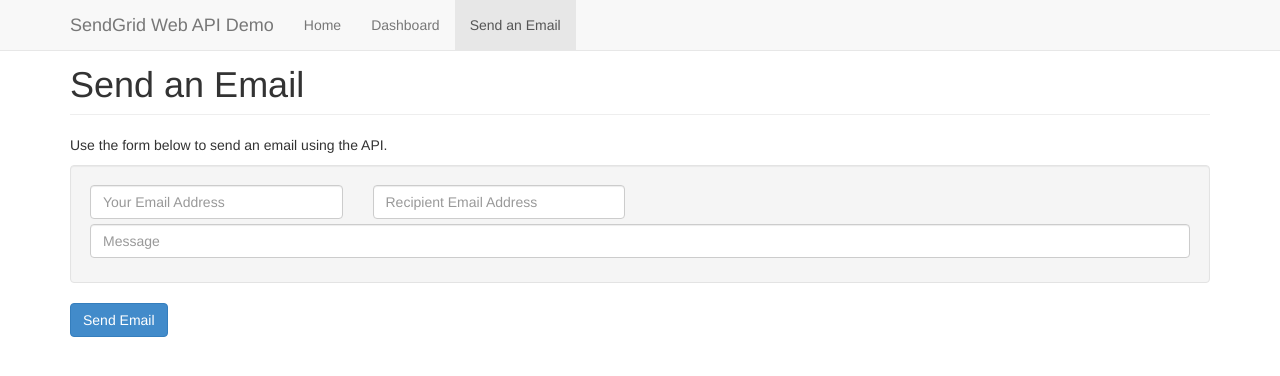
After one commit to stimko68/django-sendgrid-demo, a Django app: template sendgrid_demo/templates/send_email.html in a window 1280 px wide. The commit adds this page. Shown: the top 376 px of the page. Run offline with Django 3.2, Linux system fonts and the light colour scheme; the template is opened without the code that fills it, so the values that code supplies are empty; some libraries are stand-ins or nearby versions.

Commit message:
- Removed testing list of dicts from views.py,  - Added new send_email view  - Added new webpage for send_email

```diff
--- a/sendgrid_demo/sendgrid_demo/urls.py
+++ b/sendgrid_demo/sendgrid_demo/urls.py
@@ -12,4 +12,5 @@ urlpatterns = patterns('',
     url(r'^$', views.index),
     url(r'^index', views.index),
     url(r'^dashboard', views.dashboard),
+    url(r'^send_email', views.send_email),
 )
--- a/sendgrid_demo/templates/base.html
+++ b/sendgrid_demo/templates/base.html
@@ -39,6 +39,7 @@
                     <ul class="nav navbar-nav">
                         <li {% block home %}{% endblock %}><a href='index.html'>Home</a></li>
                         <li {% block dash %}{% endblock %}><a href='dashboard'>Dashboard</a></li>
+                        <li {% block email %}{% endblock %}><a href="send_email">Send an Email</a></li>
                     </ul>
                 </div>
                 <!--/.nav-collapse -->
--- /dev/null
+++ b/sendgrid_demo/templates/send_email.html
@@ -0,0 +1,40 @@
+{% extends 'base.html' %}
+{% load staticfiles %}
+
+{% block email %}class="active"{% endblock %}
+
+{% block css %}
+    <style type="text/css">
+        body {
+			padding-top: 25px;
+		}
+		.date_range {
+			display: inline-block;
+		}
+        .form-control {
+            margin-bottom: 5px;
+        }
+        #email_body {
+            rows: 10px;
+        }
+    </style>
+{% endblock %}
+
+{% block content %}
+<h1 class="page-header">Send an Email</h1>
+<p>Use the form below to send an email using the API.</p>
+<div class="well">
+    <div class="row">
+        <div class="col-sm-3">
+            <input type="text" class="form-control" placeholder="Your Email Address">
+        </div>
+        <div class="col-sm-3">
+            <input type="text" class="form-control" placeholder="Recipient Email Address">
+        </div>
+    </div>
+    <input type="text" class="form-control" placeholder="Message" id="email_body">
+</div>
+<div>
+    <button type="button" class="btn btn-primary">Send Email</button>
+</div>
+{% endblock %}
```
Also changed, not shown: sendgrid_demo/admin/views.py (+16 -40 lines).
